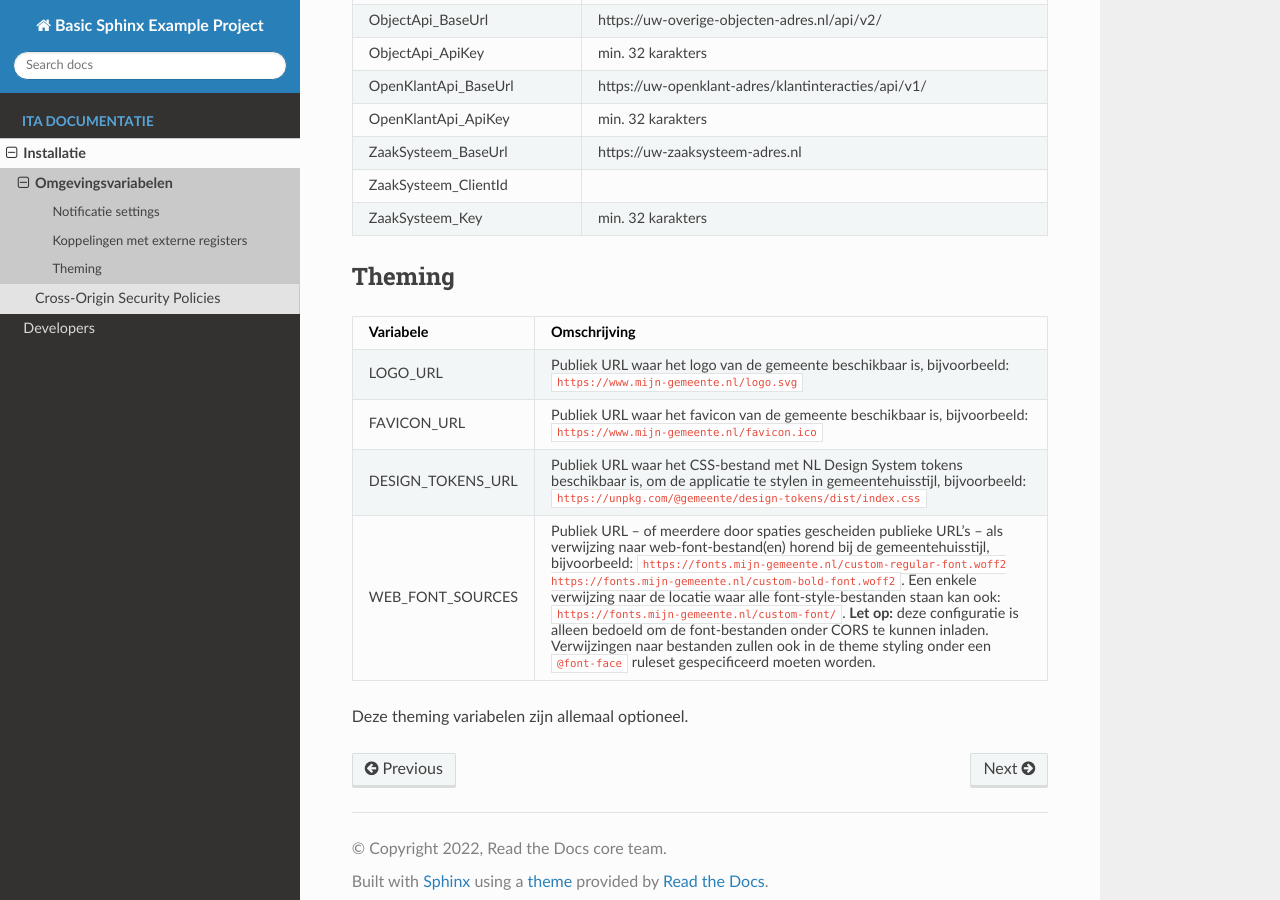
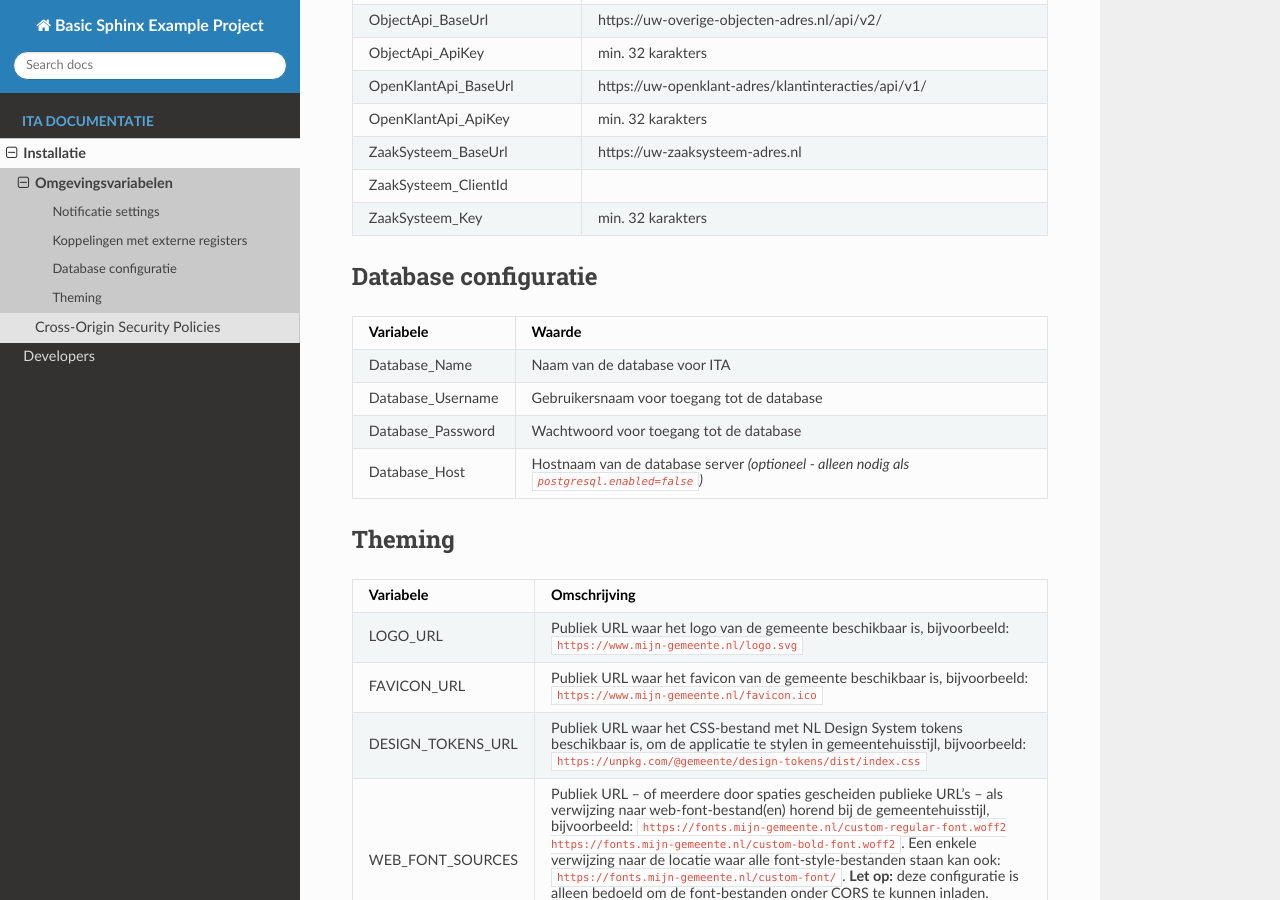
Before and after one commit to Interne-Taak-Afhandeling/.github, a Sphinx documentation site: the page built from docs/installation/configuratie.md, in a window 1280 px wide and 900 px high, scrolled down 894 px. Built offline with Sphinx 7.4.7 and the Read the Docs theme 3.1.0, drawn with Linux system fonts in a browser that asks for light colours; pages that are not in the unit, such as notebooks, are missing from menus.

Commit message:
Update configuratie.md

```diff
--- a/docs/installation/configuratie.md
+++ b/docs/installation/configuratie.md
@@ -37,6 +37,14 @@ ITA gaat ervan uit dat emailadressen van medewerkers en organisatorische eenhede
 | ZaakSysteem_Key |  min. 32 karakters |
 
 
+Database configuratie
+---------------------------------
+| **Variabele**                      | **Waarde**                                                                                                  |
+|------------------------------------|----------------------------------------------------------------------------------------------------------|
+| Database_Name            | Naam van de database voor ITA                                                         |
+| Database_Username        | Gebruikersnaam voor toegang tot de database                                           |
+| Database_Password        | Wachtwoord voor toegang tot de database                                               |
+| Database_Host            | Hostnaam van de database server *(optioneel - alleen nodig als `postgresql.enabled=false`)* |
 
 Theming
 ------------------
```
